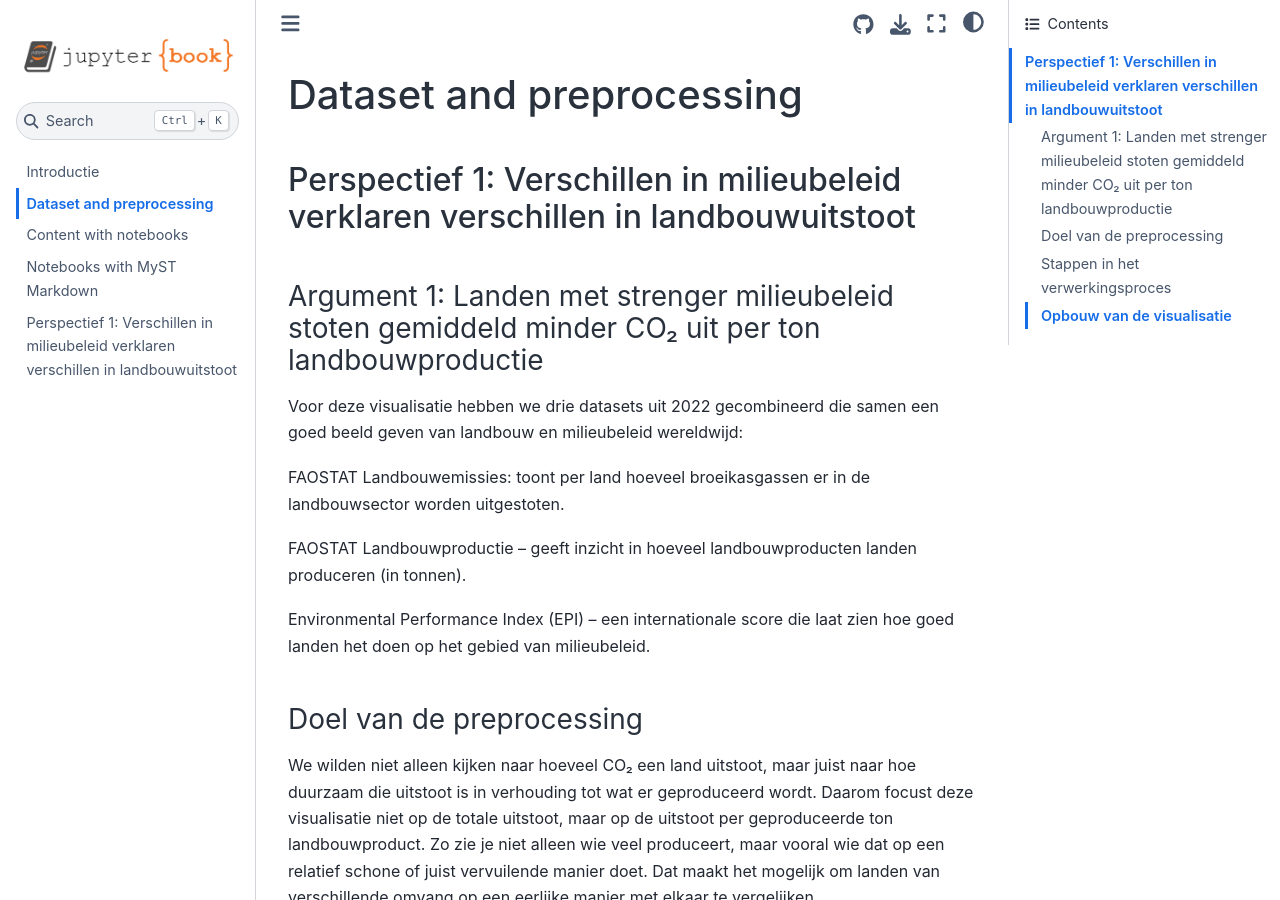
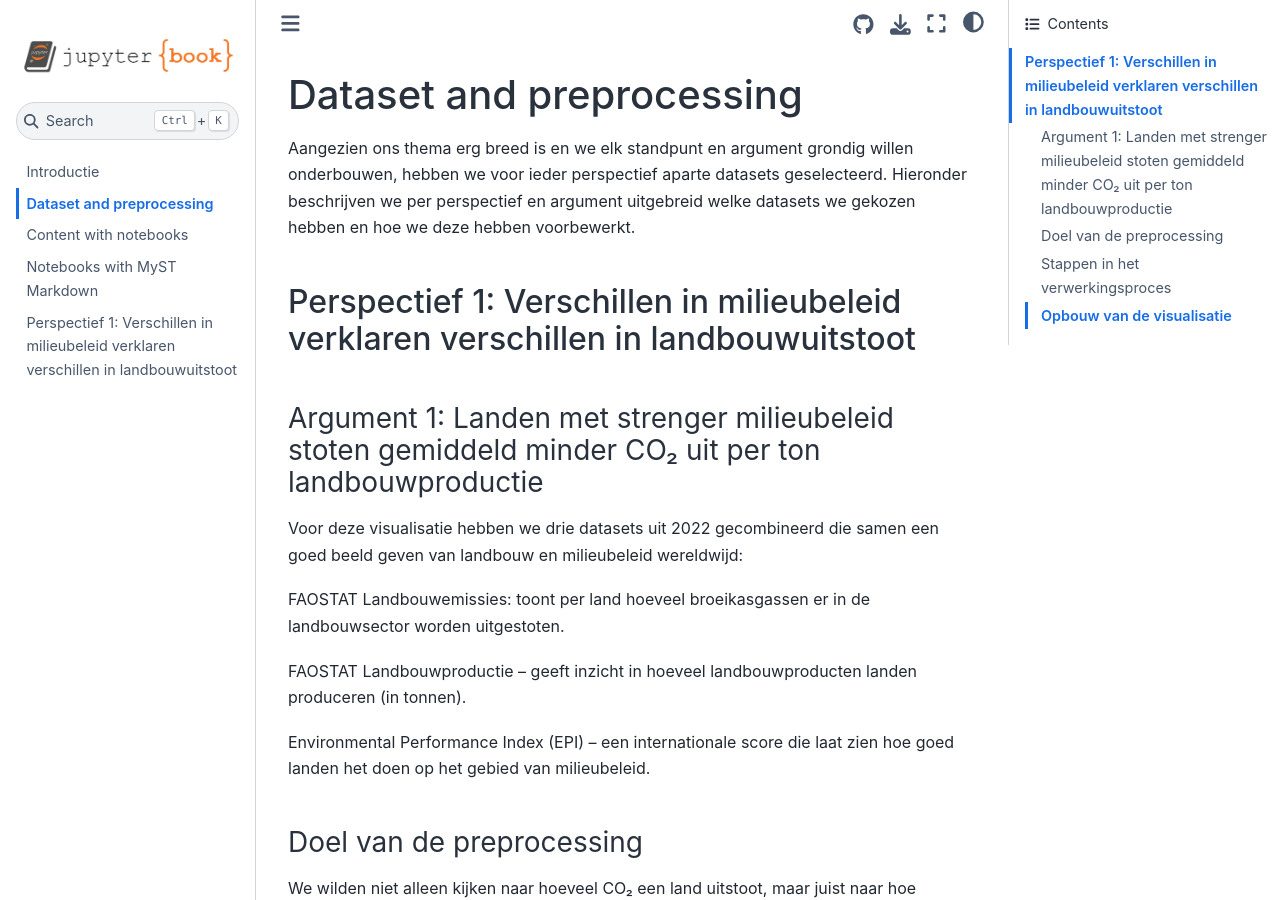
Before and after one commit to CarmenvanderLans/Information-Vis, a Jupyter Book: the page built from datasetspreprocessing.md, in a window 1280 px wide and 900 px high. Built offline with Jupyter Book 1.0.4 settings and Sphinx 7.4.7 and the Sphinx Book theme 1.1.4, drawn with Linux system fonts in a browser that asks for light colours.

Commit message:
Update datasetspreprocessing.md

```diff
--- a/datasetspreprocessing.md
+++ b/datasetspreprocessing.md
@@ -1,4 +1,7 @@
 # Dataset and preprocessing
+
+Aangezien ons thema erg breed is en we elk standpunt en argument grondig willen onderbouwen, hebben we voor ieder perspectief aparte datasets geselecteerd. Hieronder beschrijven we per perspectief en argument uitgebreid welke datasets we gekozen hebben en hoe we deze hebben voorbewerkt.
+
 
 ## Perspectief 1: Verschillen in milieubeleid verklaren verschillen in landbouwuitstoot
 
```
